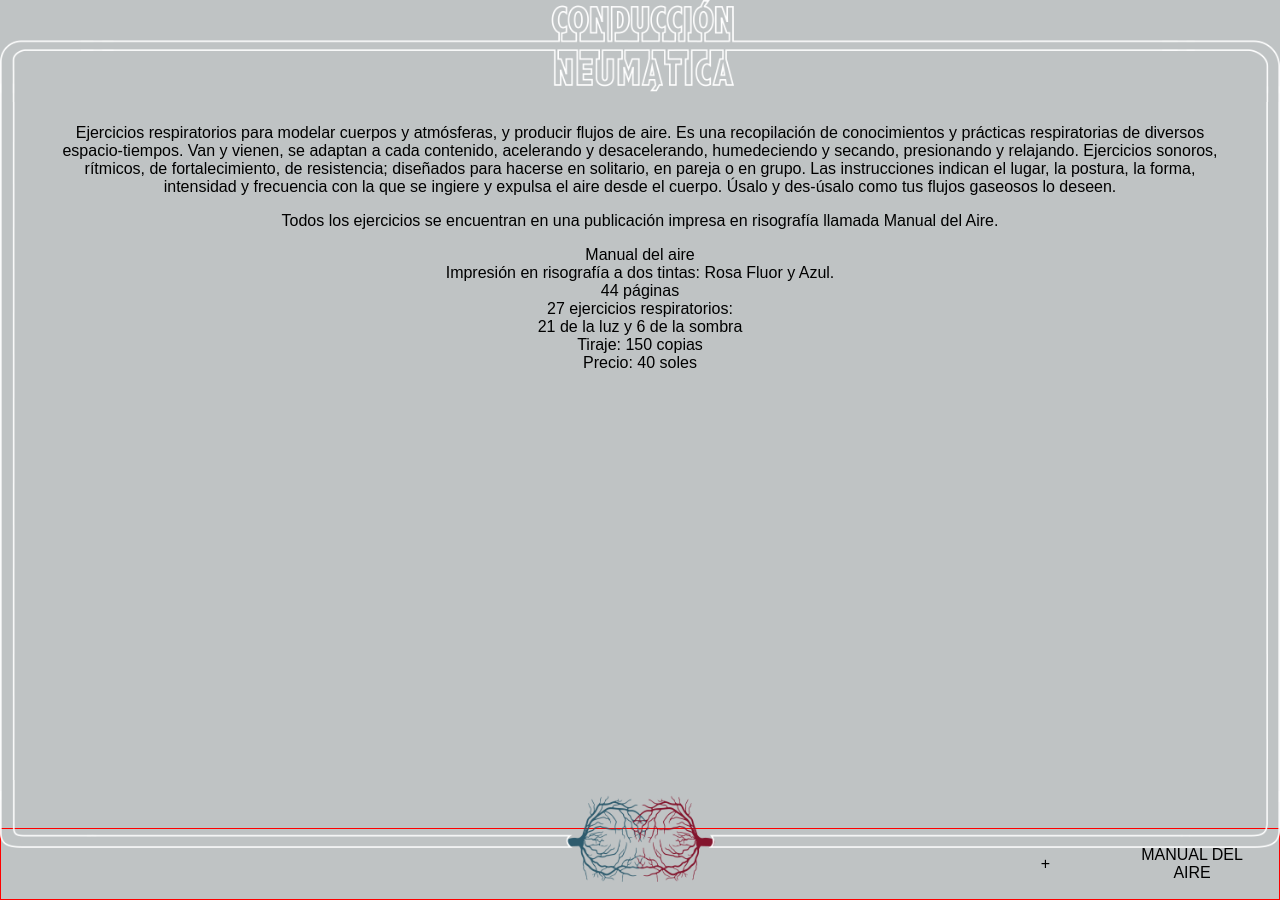
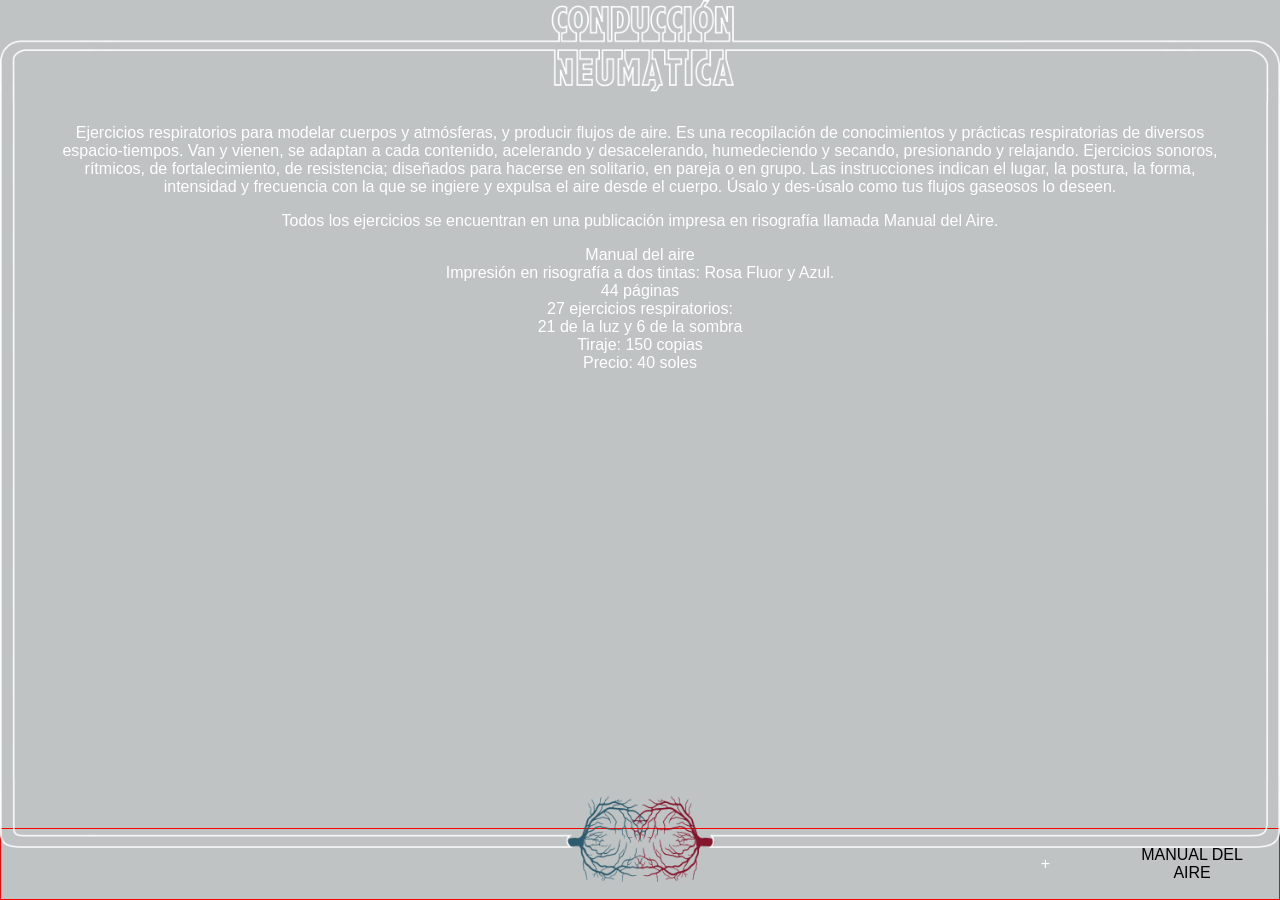
Before and after one commit to conduccionneumatica/conduccionneumatica.github.io, a Jekyll site: the page built from _pages/manual.md, in a window 1280 px wide. Built offline with Jekyll 4.4.1, drawn with Linux system fonts in a browser that asks for light colours.

Commit message:
fix text color in manual page

```diff
--- a/_sass/constants.scss
+++ b/_sass/constants.scss
@@ -4,6 +4,7 @@ $COLOR-BACKGROUND-DARK: #000000;
 $COLOR-BACKGROUND-LIGHT: #BFC3C4;
 $COLOR-RED: #83152D;
 $COLOR-BLUE: #2E5B6D;
+$COLOR-WHITE: #FFFFFF;
 $COLOR-TEXT: #A8A3A3;
 
 $COLOR-LINK: $COLOR-TEXT;
--- a/css/main.scss
+++ b/css/main.scss
@@ -56,13 +56,13 @@ a {
 
   &.manual {
     background-color: $COLOR-BACKGROUND-LIGHT;
-    color: $COLOR-BACKGROUND-DARK;
-    a { color: $COLOR-BACKGROUND-DARK; }
+    color: $COLOR-WHITE;
+    a { color: $COLOR-WHITE; }
   }
 
   .logo-mincul-wrapper {
     width: 20%;
-    margin: 0 auto;
+    margin: 48px auto;
 
     .logo-mincul {
       width: 100%;
@@ -90,8 +90,12 @@ a {
 
   &.manual {
     background-color: $COLOR-BACKGROUND-LIGHT;
-    color: $COLOR-BACKGROUND-DARK;
-    a { color: $COLOR-BACKGROUND-DARK; }
+    color: $COLOR-WHITE;
+    a { color: $COLOR-WHITE; }
+
+    .content-footer-right-item.manual {
+      color: $COLOR-BACKGROUND-DARK;
+    }
   }
 
   .content-footer-left {
```
